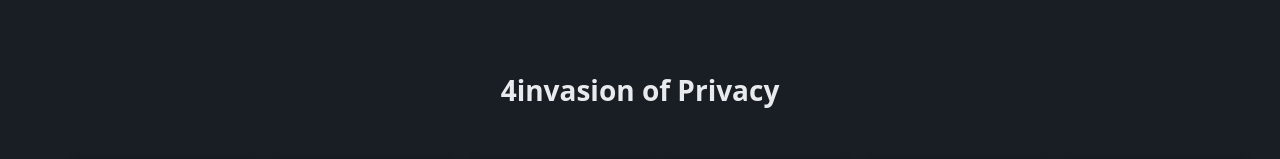
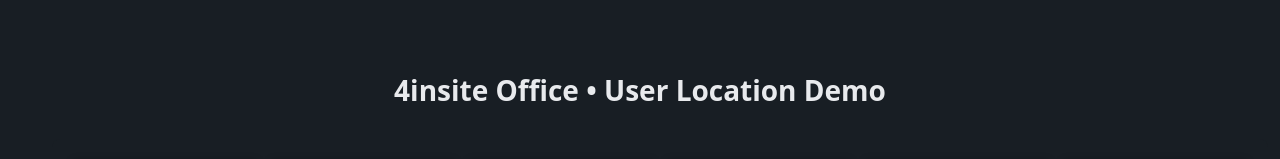
Before and after one commit to briimcfly/reactmap, a React (Vite) app in the folder floor-demo/: page / in a window 1280 px wide. Shown: the top 159 px of the page. Built offline with nearby package versions, Linux system fonts and the light colour scheme; no server answers.

Commit message:
updated name

```diff
--- a/floor-demo/src/AssetTracker.jsx
+++ b/floor-demo/src/AssetTracker.jsx
@@ -138,7 +138,7 @@ const AssetTracker = () => {
 
     return (
         <div className="asset-tracker">
-            <h1>4invasion of Privacy</h1>
+            <h1>4insite Office • User Location Demo</h1>
             <div className="floor-plan">
                 {areas.map(area => {
                     const peopleInArea = getPeopleInArea(area.id);
```
